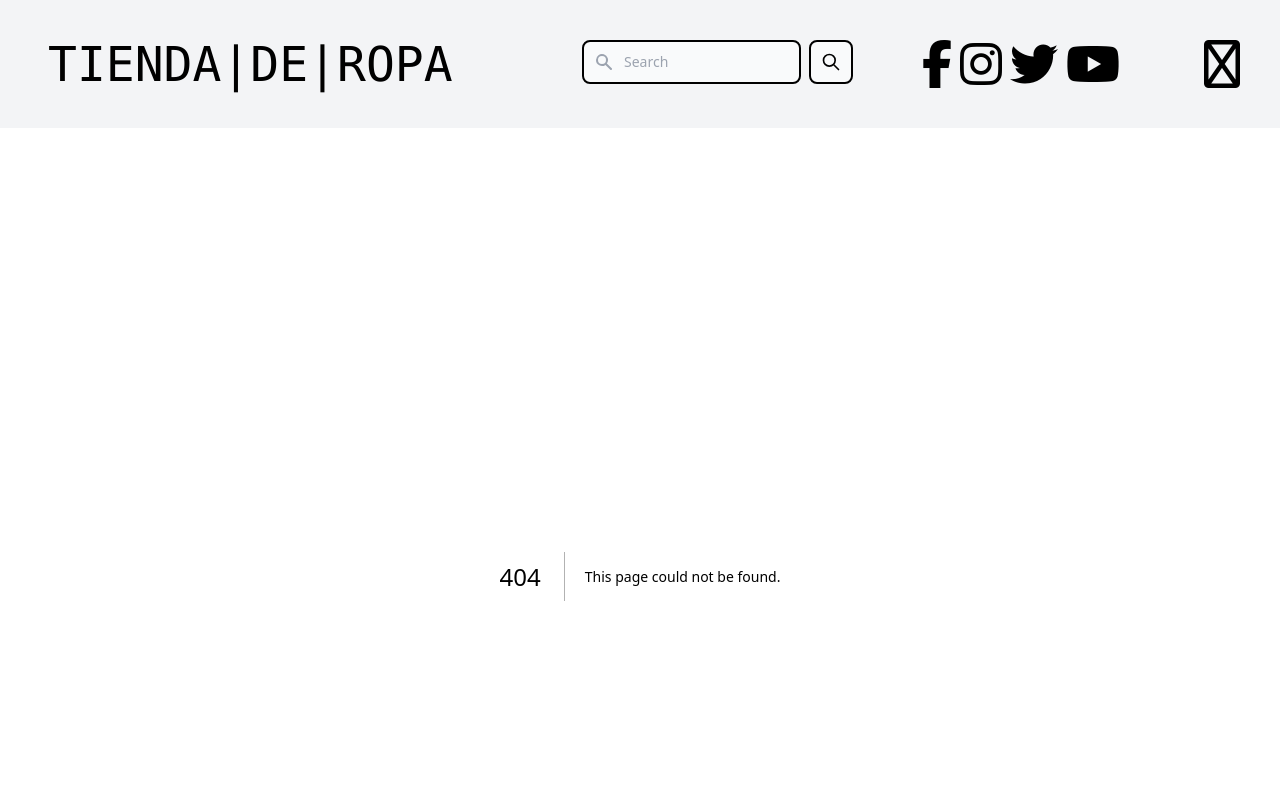
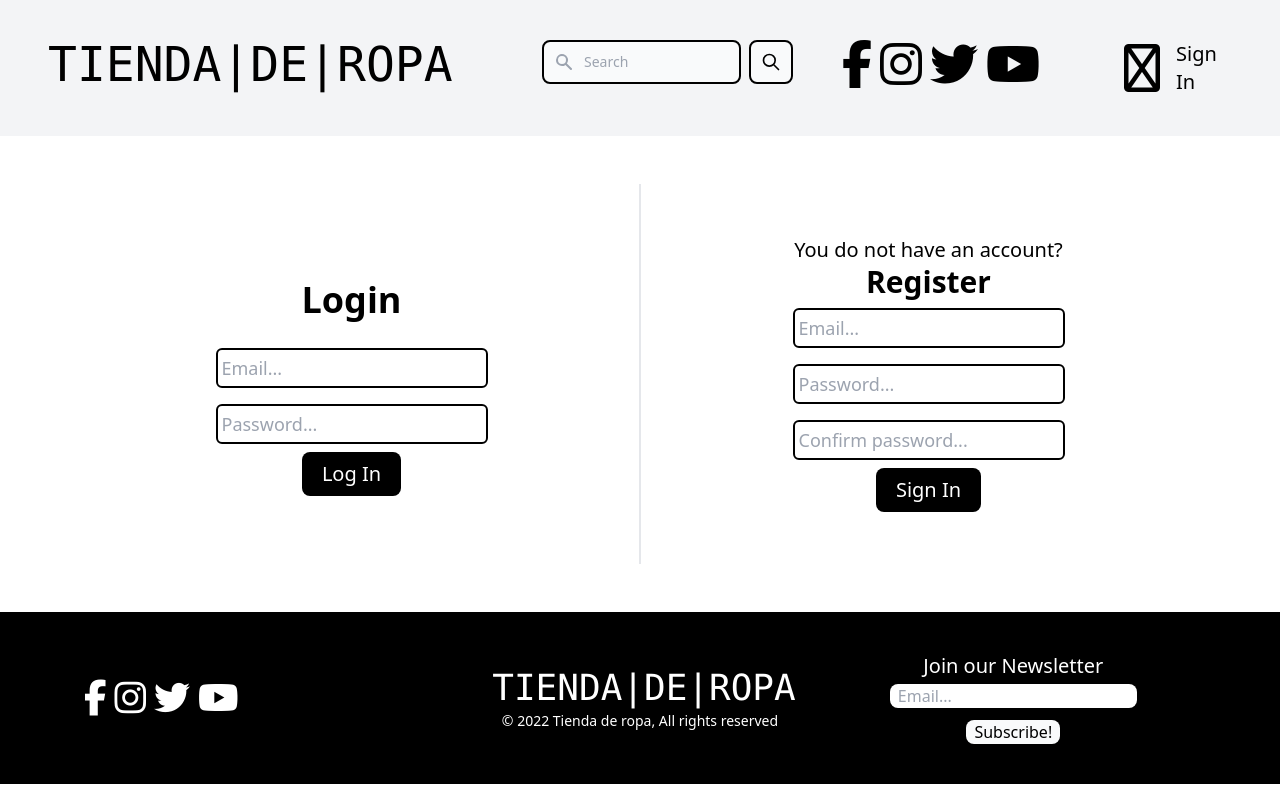
Before and after one commit to WiktorLuszczek/Shop, a Next.js app: page /signin in a window 1280 px wide. Before the commit this address had no page. Shown: the top 800 px of the page. Built offline with nearby package versions, Linux system fonts and the light colour scheme.

Commit message:
add register view

```diff
--- a/components/Card/Card.tsx
+++ b/components/Card/Card.tsx
@@ -16,9 +16,7 @@ export function Card(props: { data: SchemaProduct }) {
                 <div className="grid grid-cols-3 font-medium">
                     <p className="col-span-2">{name}</p>
                     <p className="text-right">{price}$</p>
-                    <p className="font-light text-gray-500">
-                        {categories}
-                    </p>
+                    <p className="font-light text-gray-500">{categories}</p>
                 </div>
             </section>
         </Link>
--- a/components/Header/Header.tsx
+++ b/components/Header/Header.tsx
@@ -53,7 +53,7 @@ export function Header() {
                         </a>
                     </li>
                 </ul>
-                <div className="ml-20">
+                <div className="ml-20 flex gap-4 justify-center items-center">
                     <Link
                         href={'/orderpage'}
                         className={'hover:text-gray-500'}
@@ -70,6 +70,9 @@ export function Header() {
                             </div>
                         )}
                     </Link>
+                    <Link href={'/signin'} className="w-16 text-xl">
+                        Sign In
+                    </Link>
                 </div>
                 <div
                     className={`${hidden} absolute w-96 h-3/4 bg-white top-24 right-2 border-2 border-gray-400 rounded-lg text-center`}
--- /dev/null
+++ b/components/LogIn/LogIn.tsx
@@ -0,0 +1,22 @@
+export const LogIn = () => {
+    return (
+        <form className="flex flex-col justify-center items-center pt-7 border-r min-h-minHeight w-1/2">
+            <h2 className="text-4xl font-bold mb-5">Login</h2>
+            <input
+                className="border-2 text-lg rounded-md m-2 border-black p-1"
+                type={'email'}
+                placeholder="Email..."
+            />
+            <input
+                className="border-2 text-lg rounded-md m-2 border-black p-1"
+                type={'password'}
+                placeholder="Password..."
+            />
+            <input
+                className="text-xl bg-black text-white px-5 py-2 rounded-lg"
+                type={'submit'}
+                value="Log In"
+            />
+        </form>
+    );
+};
--- /dev/null
+++ b/components/Register/Register.tsx
@@ -0,0 +1,28 @@
+export const Register = () => {
+    return (
+        <form className="flex flex-col justify-center items-center border-l min-h-minHeight w-1/2">
+            <p className="text-xl">You do not have an account?</p>
+            <h2 className="text-3xl font-bold">Register</h2>
+            <input
+                className="border-2 text-lg rounded-md m-2 border-black p-1"
+                type={'email'}
+                placeholder="Email..."
+            />
+            <input
+                className="border-2 text-lg rounded-md m-2 border-black p-1"
+                type={'password'}
+                placeholder="Password..."
+            />
+            <input
+                className="border-2 text-lg rounded-md m-2 border-black p-1"
+                type={'password'}
+                placeholder="Confirm password..."
+            />
+            <input
+                className="text-xl bg-black text-white px-5 py-2 rounded-lg"
+                type={'submit'}
+                value="Sign In"
+            />
+        </form>
+    );
+};
--- a/pages/product/[slug].tsx
+++ b/pages/product/[slug].tsx
@@ -11,7 +11,9 @@ export default function PageProduct() {
     if (loading) return <Spinner />;
     const { slug } = router.query;
     if (data === undefined) return <Spinner />;
-    const product = dataTransformation(data)?.find((product) => product.slug === slug);
+    const product = dataTransformation(data)?.find(
+        (product) => product.slug === slug,
+    );
     if (product === undefined) return <Spinner />;
 
     return <Product product={product} />;
--- /dev/null
+++ b/pages/signin/index.tsx
@@ -0,0 +1,11 @@
+import { LogIn } from '../../components/LogIn/LogIn';
+import { Register } from '../../components/Register/Register';
+
+export default function SignIn() {
+    return (
+        <div className="flex justify-center">
+            <LogIn />
+            <Register />
+        </div>
+    );
+}
--- a/schema/schema.ts
+++ b/schema/schema.ts
@@ -15,8 +15,8 @@ export type SchemaProductFromGraphQL = {
     images: { __typename?: string | undefined; url: string }[];
 };
 export type SchemaDataFromGraphQL = {
-    products: SchemaProductFromGraphQL[]
-}
+    products: SchemaProductFromGraphQL[];
+};
 export type SchemaProduct = {
     name: string;
     image: string;
--- a/tailwind.config.js
+++ b/tailwind.config.js
@@ -13,7 +13,7 @@ module.exports = {
             maxWidth: '1500px',
         },
         minHeight: {
-            minHeight: '380px'
+            minHeight: '380px',
         },
         extend: {},
     },
```
Also changed, not shown: context/OrderContextProvider.tsx (+8 -9 lines), pages/index.tsx (+4 -6 lines), tsconfig.json (+6 -1 lines), utils/dataTransformation.ts (+10 -7 lines).
